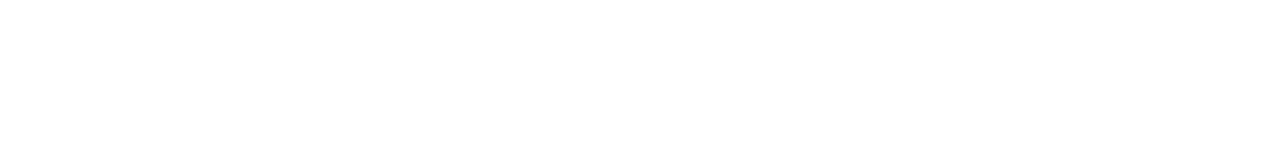
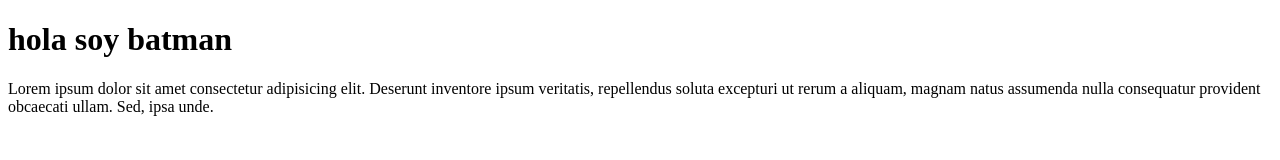
Before and after one commit to paudp/batman, a plain HTML site: page index.html in a window 1280 px wide. Drawn offline with Linux system fonts and the light colour scheme.

Commit message:
segundo commit

```diff
--- a/index.html
+++ b/index.html
@@ -7,6 +7,7 @@
     <title>Document</title>
 </head>
 <body>
-
+    <h1>hola soy batman</h1>
+    <p>Lorem ipsum dolor sit amet consectetur adipisicing elit. Deserunt inventore ipsum veritatis, repellendus soluta excepturi ut rerum a aliquam, magnam natus assumenda nulla consequatur provident obcaecati ullam. Sed, ipsa unde.</p>
 </body>
 </html>
```
